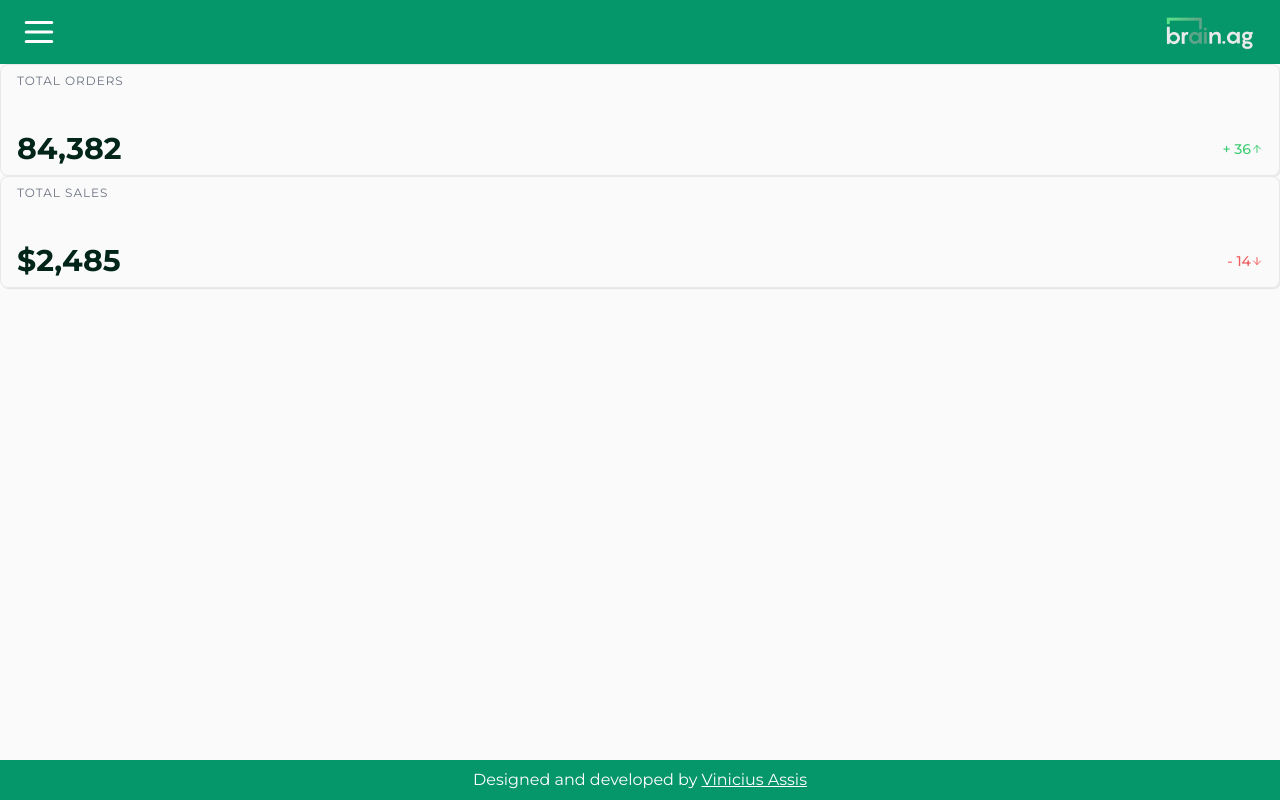
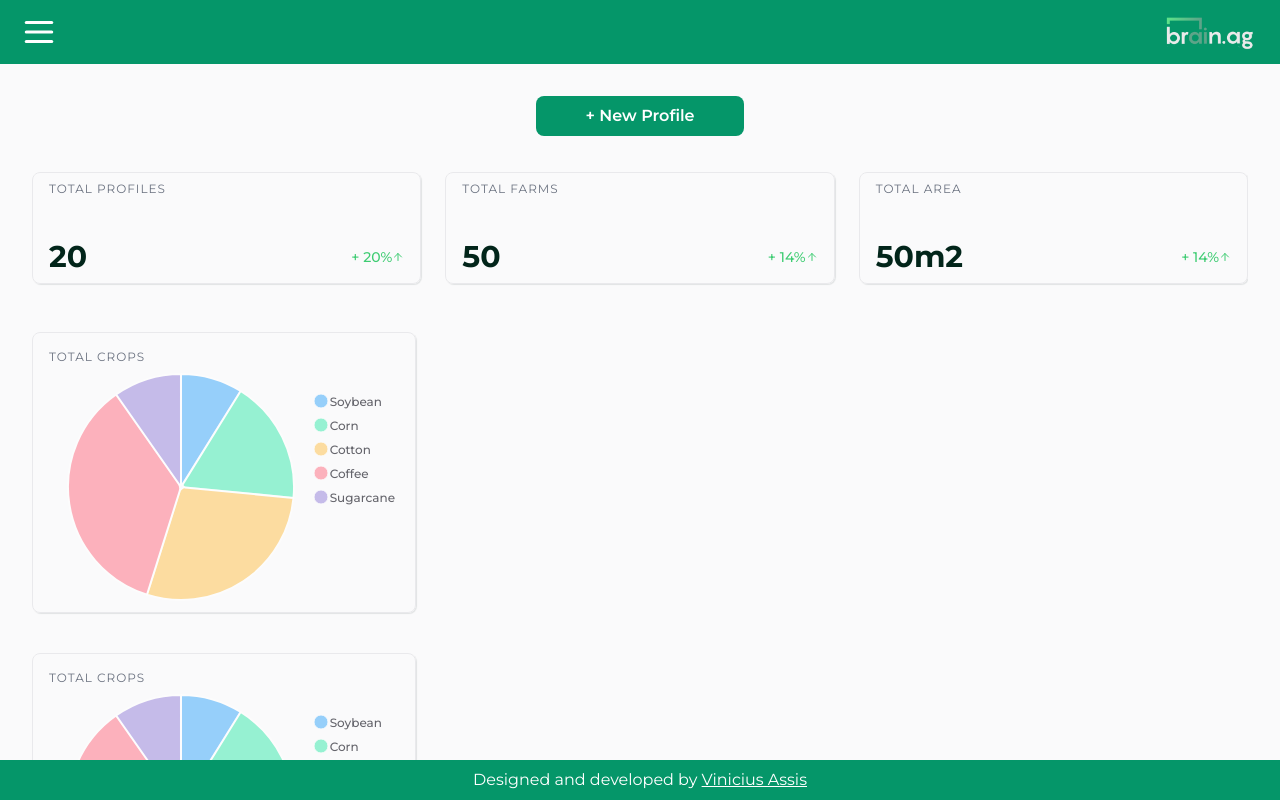
Before and after one commit to vinicius-assis/brain-agriculture, a Next.js app: page / in a window 1280 px wide. Built offline with nearby package versions, Linux system fonts and the light colour scheme.

Commit message:
refactor: add dispatch in dashboard page

```diff
--- a/src/app/page.tsx
+++ b/src/app/page.tsx
@@ -1,10 +1,44 @@
+"use client";
+import { useDispatch, useSelector } from "react-redux";
+import Button from "./components/Button";
+import ChartCard from "./components/ChartCard";
+import Menu from "./components/Menu";
 import TotalCard from "./components/TotalCard";
+import { toggleForm } from "../../store/reducers/actions";
+import FarmForm from "./components/FarmForm";
+import { getFormState } from "../../store/reducers/selectors";
 
-export default function Home() {
+export default function Dashboard() {
+  const dispatch = useDispatch();
+  const showForm = useSelector(getFormState);
+  const handleCloseForm = () => dispatch(toggleForm());
+
   return (
-    <div>
-      <TotalCard title="Total Orders" value="84,382" percent="36" />
-      <TotalCard title="Total Sales" value="$2,485" percent="14" decrease />
+    <div className="p-8 h-[calc(100vh-104px)] overflow-auto">
+      <Menu />
+      <FarmForm show={showForm} onClose={handleCloseForm} />
+      <Button onClick={() => dispatch(toggleForm())} className="mx-auto">
+        + New Profile
+      </Button>
+      <div className="w-full flex gap-6 mt-9 overflow-auto pb-2">
+        <TotalCard title="Total Profiles" value="20" percent="20%" />
+        <TotalCard title="Total Farms" value="50" percent="14%" />
+        <TotalCard title="Total Area" value="50m2" percent="14%" />
+      </div>
+      <div className="mt-10">
+        <ChartCard
+          title="Total Crops"
+          labels={["Soybean", "Corn", "Cotton", "Coffee", "Sugarcane"]}
+          series={[10, 20, 32, 40, 11]}
+        />
+      </div>
+      <div className="mt-10">
+        <ChartCard
+          title="Total Crops"
+          labels={["Soybean", "Corn", "Cotton", "Coffee", "Sugarcane"]}
+          series={[10, 20, 32, 40, 11]}
+        />
+      </div>
     </div>
   );
 }
```
